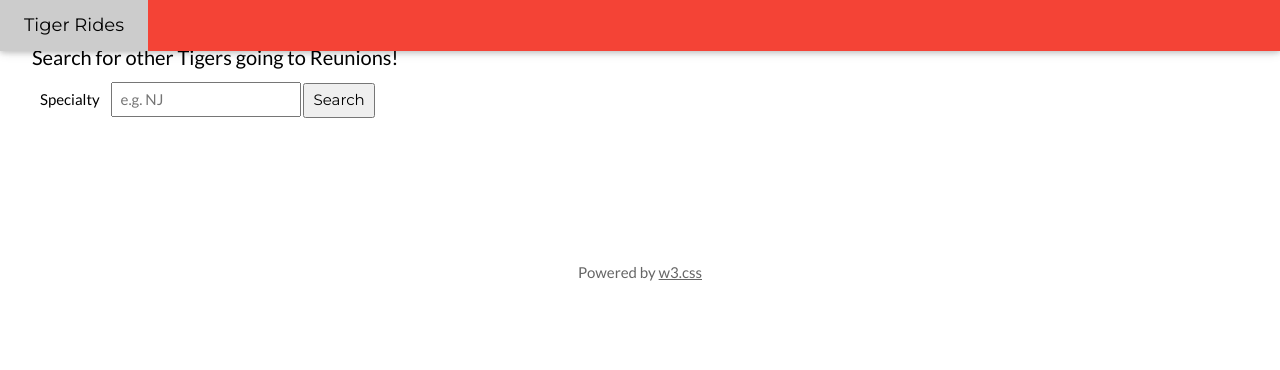
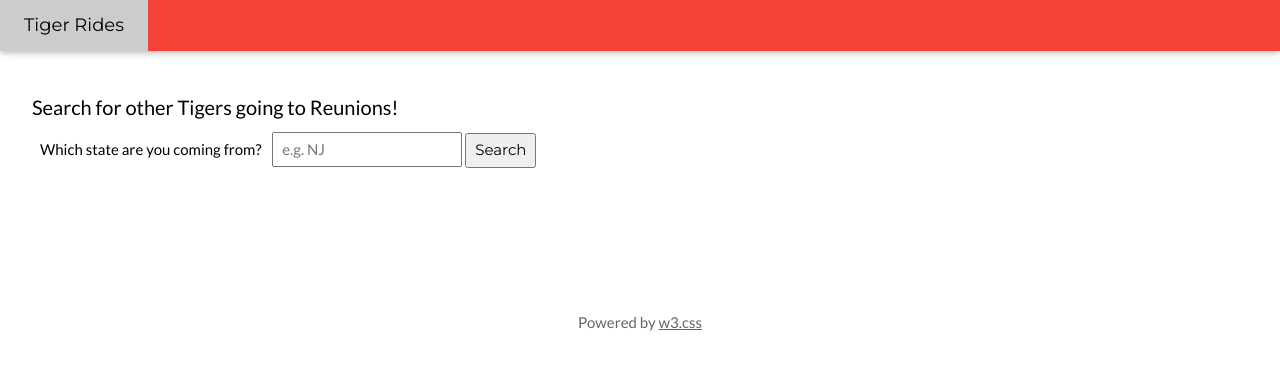
Before and after one commit to dchege711/tiger_rides, a Flask app: page / in a window 1280 px wide. Shown: the top 370 px of the page. Run offline with Flask 2, Linux system fonts and the light colour scheme; some libraries are stand-ins or nearby versions.

Commit message:
Make sure that the navigation bar never hinders what is beneath

```diff
--- a/templates/index.html
+++ b/templates/index.html
@@ -1,20 +1,28 @@
 <!DOCTYPE html>
 <html>
-<title>Tiger Rides</title>
+<head>
     <meta charset="UTF-8">
+    <base href="/">
     <meta name="viewport" content="width=device-width, initial-scale=1">
     <link rel="stylesheet" href="https://www.w3schools.com/w3css/4/w3.css">
     <link rel="stylesheet" href="https://fonts.googleapis.com/css?family=Lato">
     <link rel="stylesheet" href="https://fonts.googleapis.com/css?family=Montserrat">
     <link rel="stylesheet" href="https://cdnjs.cloudflare.com/ajax/libs/font-awesome/4.7.0/css/font-awesome.min.css">
+    <title>Tiger Rides</title>
     <style>
         body,h1,h2,h3,h4,h5,h6 {font-family: "Lato", sans-serif}
         .w3-bar,h1,button {font-family: "Montserrat", sans-serif}
         .fa-anchor,.fa-coffee {font-size:200px}
     </style>
-
-<head>
-    <base href="/">
+    <script>
+        // Resize elements that should have matching heights
+        $(document).ready(function(){
+            $(window).resize(function(){
+                var height = $("#navigation-placeholder").height();
+                $("#dummy_padded_div").height(height);
+            });
+        });
+    </script>
 </head>
 
 <body>
@@ -30,6 +38,10 @@ body,h1,h2,h3,h4,h5,h6 {font-family: "Lato", sans-serif}
     </script>
 
     <!-- End of Navigation Bar -->
+
+    <!-- Padded element to make sure that the navigation bar never covers
+    the first element that has text. See the script in the header for info -->
+    <div class="w3-container" id="dummy_padded_div" style="height: 50px"></div>
 
     <!-- First Grid (Search Options)-->
     <div class="w3-row-padding w3-padding-16 w3-container">
@@ -47,7 +59,7 @@ body,h1,h2,h3,h4,h5,h6 {font-family: "Lato", sans-serif}
                     <option value="CA">
                 </datalist>
 
-                <label class="w3-padding-small" for="state">Specialty</label>
+                <label class="w3-padding-small" for="state">Which state are you coming from? </label>
                 <input class="w3-padding-small" list="origin_state" type="text" name="state" placeholder="e.g. NJ">
 
                 <button class="w3-button:hover w3-padding-small" type="submit" onclick="return searchTigers()">Search</button>
@@ -85,25 +97,12 @@ body,h1,h2,h3,h4,h5,h6 {font-family: "Lato", sans-serif}
         </script>
 
     </div>
+    <!-- End of First Grid -->
 
     <!-- Second Grid (Search Results)-->
     <div class="w3-row-padding w3-padding-16 w3-container" id="tiger-search-results">
-        <!--
-        <div class="w3-card">
-
-            <header class="w3-container w3-blue">
-                <h5>Dr. Chege Gitau</h5>
-            </header>
-
-            <div class="w3-container">
-                <img src="https://i.imgur.com/yTPuGWe.jpg" alt="Yass!" class="w3-image w3-left w3-circle">
     </div>
-            <p>Dentist<br>Ayfa Center, Nairobi<br>+254-700-999-333<br><br>Average Rating: 4.56</p>
-        </div>
-        -->
-
-
-    </div>
+    <!-- End of Second Grid-->
 
     <!-- Footer -->
     <footer class="w3-container w3-padding-64 w3-center w3-opacity">
--- a/templates/navigation.html
+++ b/templates/navigation.html
@@ -1,16 +1,17 @@
 <head>
     <base href="/">
-
 </head>
 
 <!-- Navbar -->
 <div id="navigation-snippet" class="w3-top">
+
   <div class="w3-bar w3-red w3-card w3-left-align w3-large">
     <a class="w3-bar-item w3-button w3-hide-medium w3-hide-large w3-right w3-padding-large w3-hover-white w3-large w3-red" href="javascript:void(0);" onclick="myFunction()" title="Toggle Navigation Menu"><i class="fa fa-bars"></i></a>
-    <a href="" class="w3-bar-item w3-button w3-padding-large w3-white">Tiger Rides</a>
+    <a href="/" class="w3-bar-item w3-button w3-padding-large w3-white">Tiger Rides</a>
   </div>
 
   <!-- Navbar on small screens -->
   <div id="navDemo" class="w3-bar-block w3-white w3-hide w3-hide-large w3-hide-medium w3-large">
   </div>
+
 </div>
```
Lines whose indentation alone changed are shown as unchanged.
